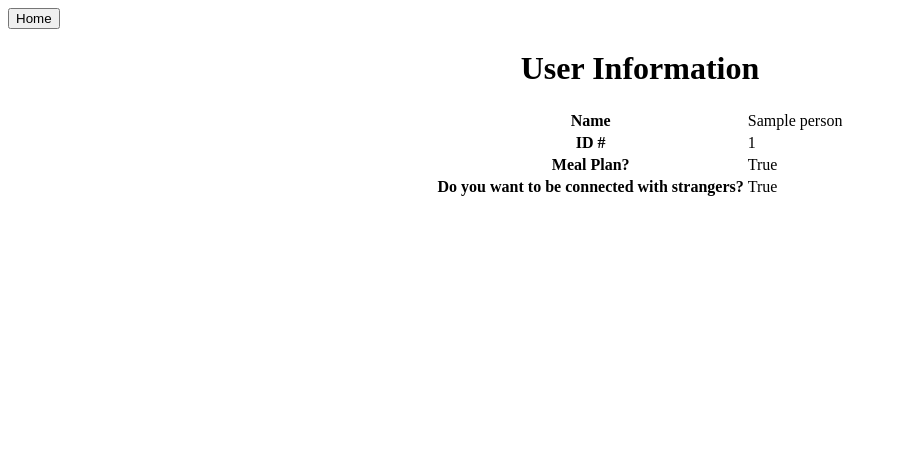
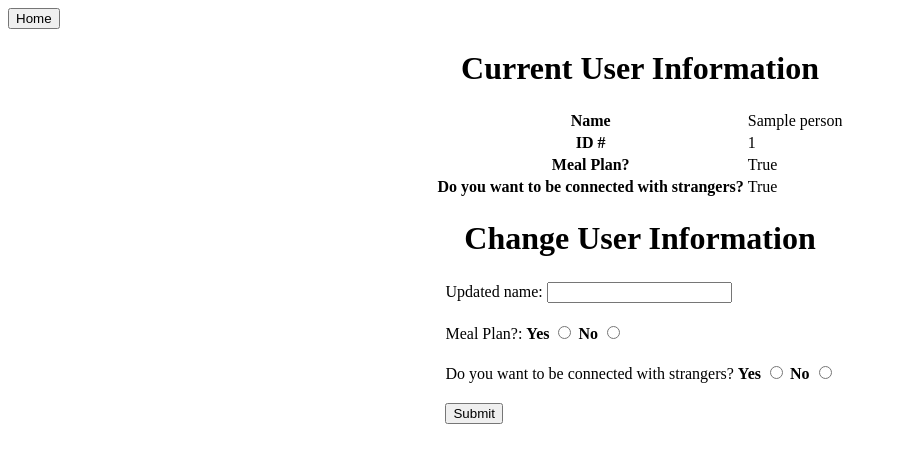
Before and after one commit to jacobalter/Lunch-Date-Matching, a Django app: template lunchdate/matchingApp/templates/settings.html in a window 1280 px wide. Shown: the top 463 px of the page, without its empty margins (0-897 px from the left). Run offline with Django 3.2, Linux system fonts and the light colour scheme; the template is opened without the code that fills it: values that come from a table or form of the project are taken from there, others are empty; tables that the repository leaves empty hold one stand-in row (values such as "Sample post").

Commit message:
udpate user information working

```diff
--- a/lunchdate/matchingApp/templates/findRestaurant.html
+++ b/lunchdate/matchingApp/templates/findRestaurant.html
@@ -23,7 +23,7 @@
 			<tr>
 				<td><form>
 				Choose a maximum distance (miles):
-				<input id="distance" name="distance" type="text" required/>
+				<input id="distance" name="distance" type="number" min = "0" required/>
 			</form> </td>
 			</tr>
 			<tr>
--- a/lunchdate/matchingApp/templates/queryOut.html
+++ b/lunchdate/matchingApp/templates/queryOut.html
@@ -62,7 +62,7 @@
 		<center>
 			<form onsubmit="return process();">
 			Distance (miles)
-				<input id="distance" name="distance" type="text" required/>
+				<input id="distance" name="distance" type="number" min = "0" required/>
 				<input type="submit" value="go" />&nbsp;</form>
 			</form> </center>
 
--- a/lunchdate/matchingApp/templates/queryRestaurant.html
+++ b/lunchdate/matchingApp/templates/queryRestaurant.html
@@ -21,9 +21,6 @@
 		{% for r in restaurants %}
 			<tr><td>{{r}}</tr></td>
 		{% endfor %}
-		{% for s in sells %}
-			<tr><td>{{s}}</tr></td>
-		{% endfor %}
 	</table align = center>
     </div>
 	<script>
--- a/lunchdate/matchingApp/templates/settings.html
+++ b/lunchdate/matchingApp/templates/settings.html
@@ -7,7 +7,7 @@
 <body>
 <button onclick="return goHome()" id = "home">Home </button>
     <div style="width:50%;margin:0 auto; font-size:100%">
-        <h1 align="center">User Information</h1>
+        <h1 align="center">Current User Information</h1>
         <table align="center">
             <tr>
                 <th>Name</th>
@@ -27,6 +27,58 @@
             </tr>
         </table>
     </div>
+
+	<h1 align="center">Change User Information</h1>
+        <table align="center">
+            <tr>
+				<td><form>
+					Updated name:
+					<input id="name" name="name" type="text" value = ""/>
+				</form> </td>
+			</tr>
+			<tr>
+				<td><form>
+					Meal Plan?:
+					<b>Yes</b>
+					<input id="mealplanY" name="mealplan" type="radio" />
+					<b>No</b>
+					<input id="mealplanN" name="mealplan" type="radio"/></td>
+				</form> </td>
+			</tr>
+			<tr>
+				<td><form>
+					Do you want to be connected with strangers?
+					<b>Yes</b>
+					<input id="strangersY" name="strangers" type="radio" />
+					<b>No</b>
+					<input id="strangersN" name="strangers" type="radio"/></td>
+				</form> </td>
+				<tr><td><form onSubmit = "return process()"><input type="submit" value="Submit"/></form></td></tr>
+			</tr>
+        </table>
+    </div>
+	<script>
+		function process() {
+		    if (mealplanY.checked){
+				mealplan = "T"
+			}
+			else if (mealplanN.checked){
+				mealplan = "F"
+			}
+			else mealplan = "N"
+
+			if (strangersY.checked){
+				strangers = "T"
+			}
+			else if (strangersN.checked){
+				strangers = "F"
+			}
+			else strangers = "N"
+			var url = "http://127.0.0.1:8000/" + "{{sp.id}}/" + "update/" + document.getElementById("name").value + "/" + mealplan + "/" + strangers + "/";
+			location.href = url;
+			return false;
+		}
+		</script>
 	<script>
 		function goHome() {
 			var url = "http://127.0.0.1:8000/" + "{{sp.id}}/";
--- a/lunchdate/matchingApp/urls.py
+++ b/lunchdate/matchingApp/urls.py
@@ -12,4 +12,5 @@ urlpatterns = [
 	url(r'^(?P<fr_id>[0-9]+)matchedrestaurant/(?P<person_id>[0-9]+)/(?P<day>[0-9]+)/(?P<time>[0-9]+)/(?P<dist>[0-9]+)/$', views.getMatchRestaurant, name='MatchRestaurant'),
 	url(r'^(?P<person_id>[0-9]+)/addfriends/(?P<fr_id>[0-9]+)/$', views.friendEntry, name='FriendEntry'),
 	url(r'^(?P<person_id>[0-9]+)/queryrestaurant/(?P<foodtype>.*)/(?P<dist>[0-9]+)/(?P<hour>[0-9]+|-)/(?P<minute>[0-9]+|-)/(?P<day>Monday|Tuesday|Wednesday|Thursday|Friday|Saturday|Sunday|-)/$', views.queryRestaurant, name='QueryRestaurant'),
-]
+	url(r'^(?P<person_id>[0-9]+)/update/(?P<newname>.*)/(?P<mealplan>T|F|N)/(?P<strangers>T|F|N)/$', views.updateUser, name='UpdateUser'),
+	]
```
Also changed, not shown: lunchdate/matchingApp/views.py (+33 -4 lines).
